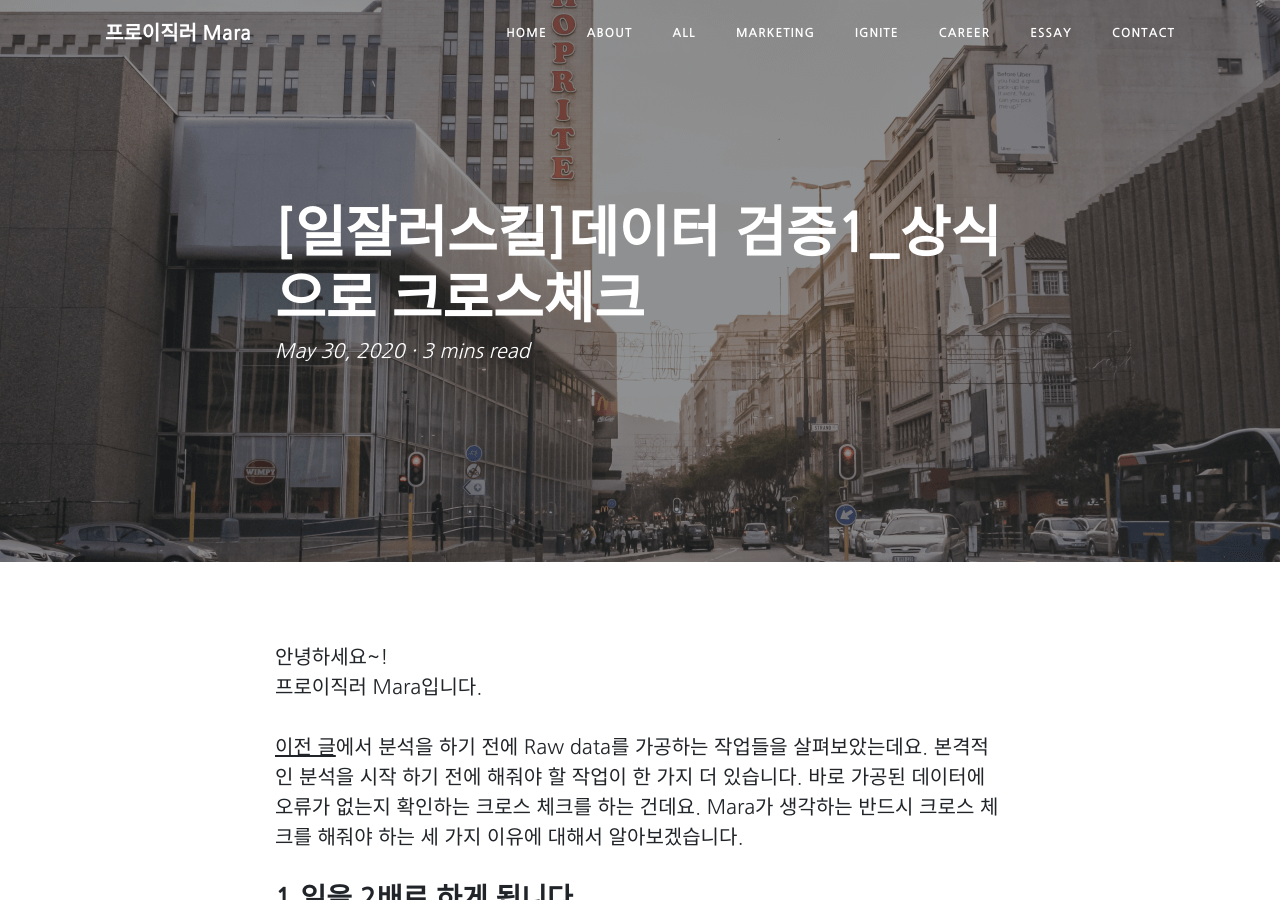
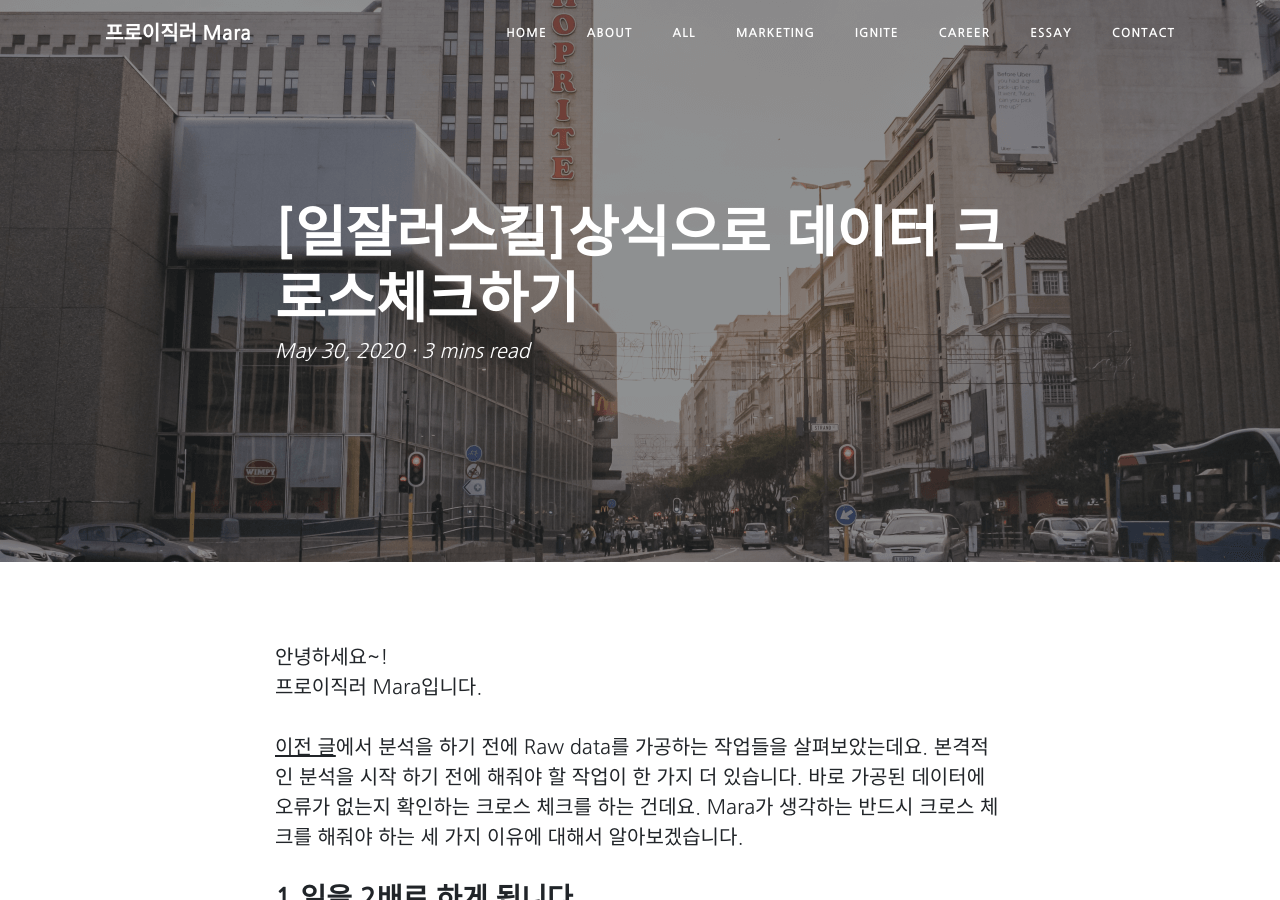
Before and after one commit to Marapro88/mara, a Jekyll site: the page built from _posts/2020-05-30-ignite-how-to-qa-data1.md, in a window 1280 px wide and 900 px high. Built offline with Jekyll 4.4.1, drawn with Linux system fonts in a browser that asks for light colours; comment, search, counter and statistics services are not loaded.

Commit message:
0530 3번째 포스팅 제목수정

```diff
--- a/_posts/2020-05-30-ignite-how-to-qa-data1.md
+++ b/_posts/2020-05-30-ignite-how-to-qa-data1.md
@@ -1,7 +1,7 @@
 ---
 layout: post
 permalink: /ignite-how-to-qa-data1/
-title: '[일잘러스킬]데이터 검증1_상식으로 크로스체크'
+title: '[일잘러스킬]상식으로 데이터 크로스체크하기'
 date: 2020-05-30 12:00:00 +09:00
 feature: '/img/ignite/03/01_T.png'
 background: '/img/ignite/03/01_B.png'
@@ -14,7 +14,7 @@ tags:
   - 커리어
   - 엑셀
   - 데이터분석
-description: '크로스 체크 해야하는 이유&방법'
+description: '크로스체크 해야 하는 이유&방법'
 ---
 
 안녕하세요~!<br>
```
